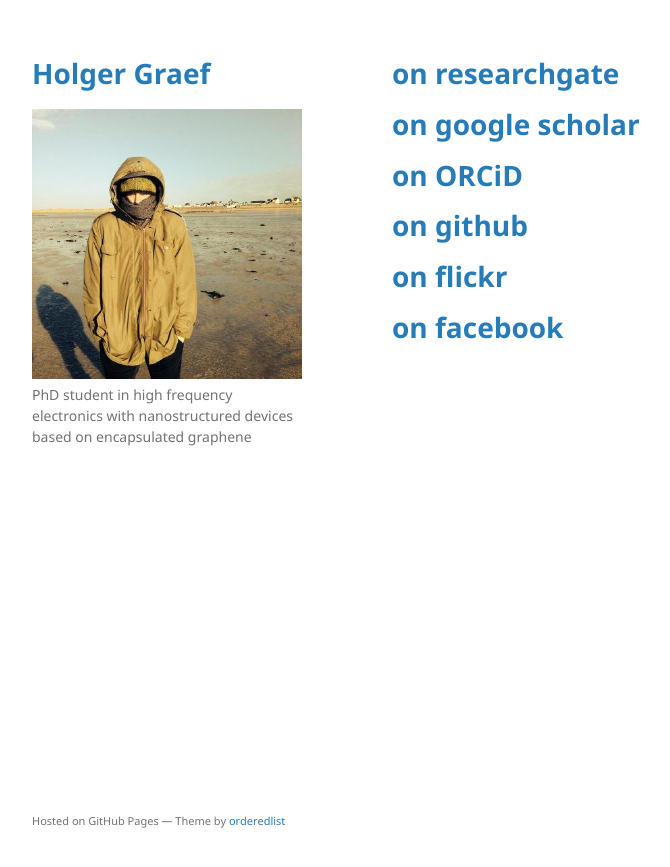
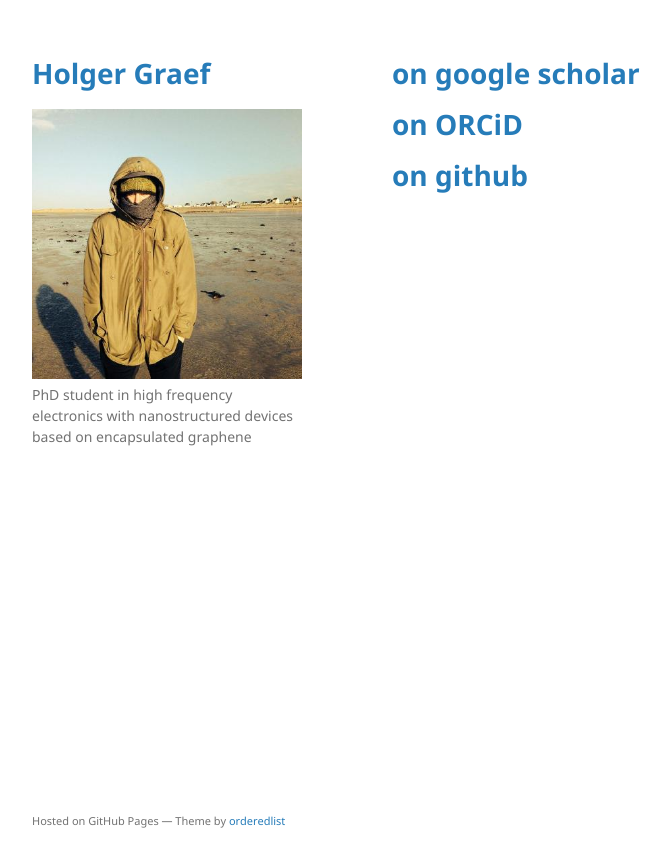
Before and after one commit to hgrf/hgrf.github.io, a Jekyll site: the page built from index.md, in a window 1280 px wide. Shown: the top 867 px of the page, without its empty margins (178-848 px from the left). Built offline with Jekyll 4.4.1, drawn with Linux system fonts in a browser that asks for light colours.

Commit message:
remove some links

```diff
--- a/index.md
+++ b/index.md
@@ -3,16 +3,10 @@ layout: default
 title: Welcome
 ---
 
-# [on researchgate](http://www.researchgate.net/profile/Holger_Graef)
-
 # [on google scholar](https://scholar.google.fr/citations?user=eTakjF4AAAAJ&hl=en)
 
 # [on ORCiD](https://orcid.org/0000-0002-2531-1775)
 
-# [on github](http://www.github.com/green-mercury)
-
-# [on flickr](http://www.flickr.com/green-mercury/albums)
-
-# [on facebook](http://www.facebook.com/holgraef)
+# [on github](http://www.github.com/hgrf)
 
 [//]: # (linkedin, CV, publications to be put here)
```
